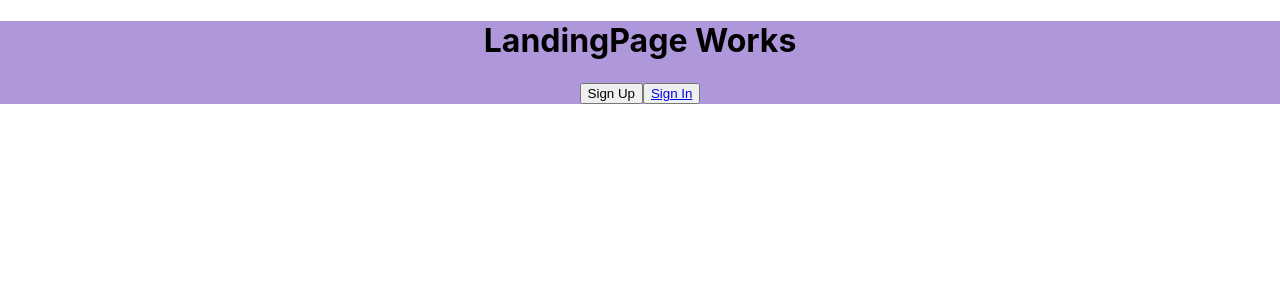
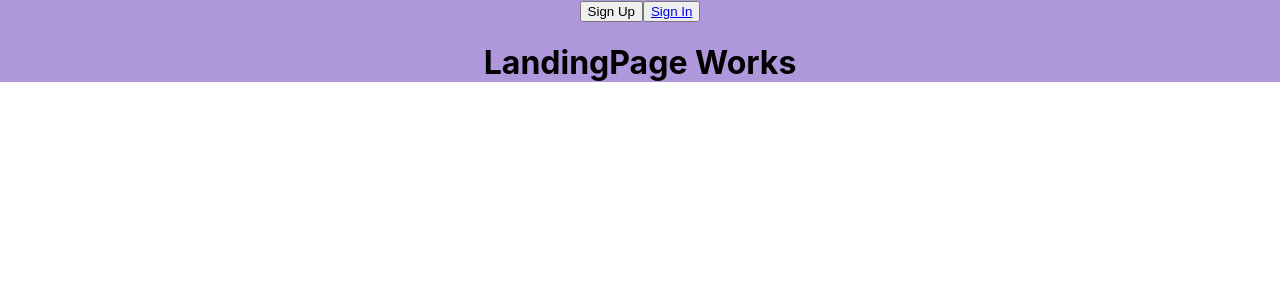
Before and after one commit to bethel-school-of-technology/team-digidames-frontend, a React (Create React App) app in the folder summareasy-react-app/: page / in a window 1280 px wide. Shown: the top 300 px of the page. Built offline with nearby package versions, Linux system fonts and the light colour scheme; data requests are answered from the project's data file.

Commit message:
added unmergeable code from Jessica

```diff
--- a/summareasy-react-app/src/Components/LandingPage/index.js
+++ b/summareasy-react-app/src/Components/LandingPage/index.js
@@ -1,21 +1,29 @@
 import React from 'react';
-
+import '../../App.css';
 
 
 const LandingPage = () => {
 
     return (
-        <div className="container header">
-           {/* <LandingPage/> */}
+        <div className='background'>
+        <div className='header'>
+
+        <div className='buttons'>
+        <button>
+            Sign Up
+        </button>
+        <button >
+        <a href={`/login`} >Sign In</a>
+        </button>
+        </div>
+            </div>
+
+        <div className="App">
+        </div>
             <div>
 
                     <h1>LandingPage Works</h1>
-                    <button>
-                        Sign Up
-                    </button>
-                    <button>
-                        <a href={`/login`} >Sign In</a>
-                    </button>
+
 
                     </div>
 
```
